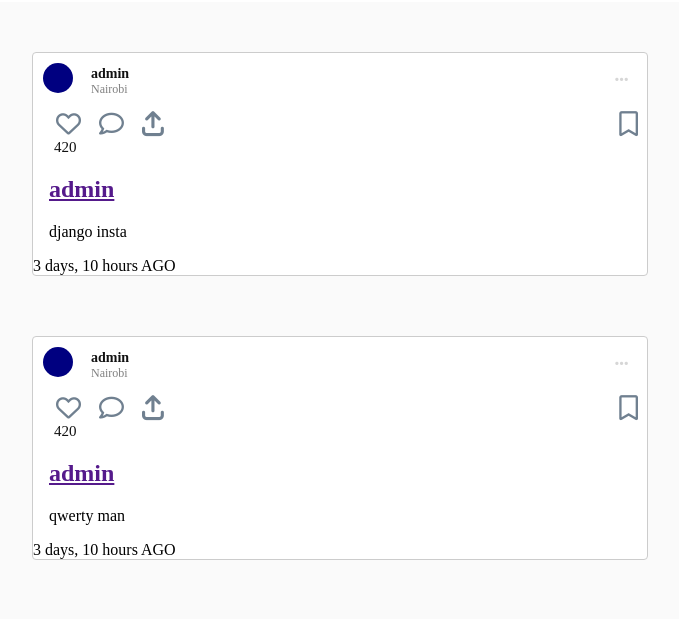
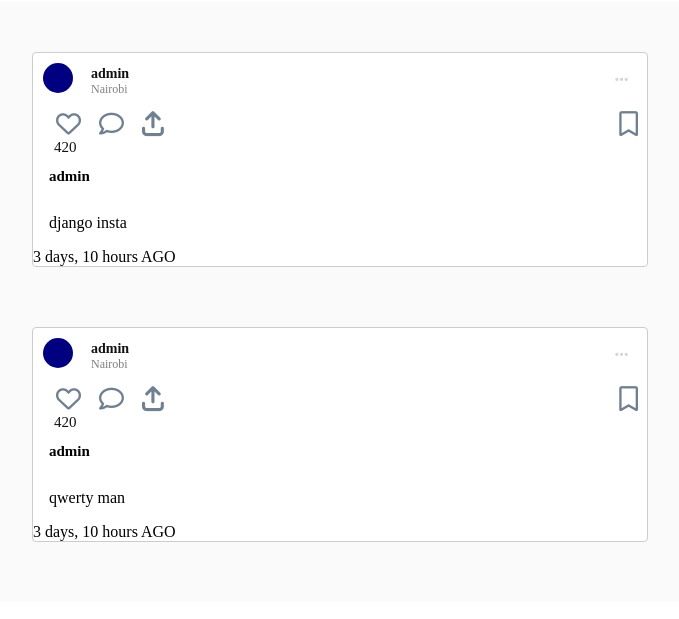
Before and after one commit to DEANKAGO/instagram-clone, a Django app: page / in a window 1280 px wide. Shown: the part 81-700 px from the top of the page, without its empty margins (300-979 px from the left). Run offline with Django 3.2, Linux system fonts and the light colour scheme; data comes from the database, SQL or seed files in the repository; some libraries are stand-ins or nearby versions.

Commit message:
added more styling to description

```diff
--- a/insta/static/css/main.css
+++ b/insta/static/css/main.css
@@ -179,3 +179,14 @@ header{
   width: 100%;
   padding: 0px 16px;
 }
+
+.caption a{
+  font-size: 10px;
+  font-weight: bold;
+  color: #000;
+  text-decoration: none;
+  display: inline-block;
+  padding-left: 5px;
+  margin-left: -5px;
+  padding-right: 5px;
+}
```
